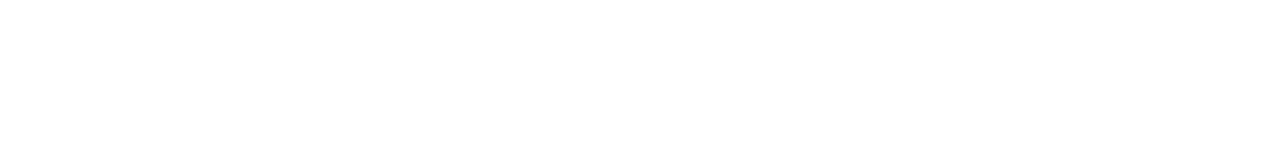
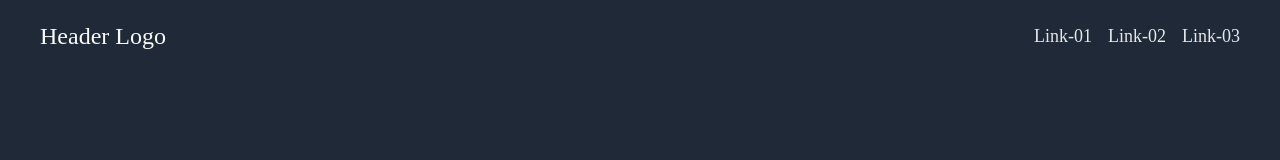
Before and after one commit to Librado-Aguirre/Landing_Page, a plain HTML site: page index.html in a window 1280 px wide. Drawn offline with Linux system fonts and the light colour scheme.

Commit message:
Created the header section with logo and links.

```diff
--- a/index.html
+++ b/index.html
@@ -4,9 +4,21 @@
     <meta charset="UTF-8">
     <meta http-equiv="X-UA-Compatible" content="IE=edge">
     <meta name="viewport" content="width=device-width, initial-scale=1.0">
-    <title>Landing Page</title>
+    <title>Landing_Page</title>
+    <link rel="stylesheet" href="style.css"
+
 </head>
 <body>
-
+    <header>
+        <div class="logo">
+            Header Logo
+        </div>
+        <ul class="header_links">
+            <li><a class="header_links" href="google.com">Link-01</a></li>
+            <li><a class="header_links" href="google.com">Link-02</a></li>
+            <li><a class="header_links" href="google.com">Link-03</a></li>
+        </ul>
+        </div>
+    </header>
 </body>
 </html>
--- a/style.css
+++ b/style.css
@@ -0,0 +1,28 @@
+body {
+    background-color: #1f2937;
+    flex-direction: column;
+
+}
+header {
+
+    display: flex;
+    align-items:center;
+    justify-content: space-between;
+    padding-left: 32px;
+    padding-right: 32px;
+}
+
+.logo {
+
+    font-size: 24px;
+    color: #f9faf8;
+}
+
+.header_links {
+    list-style-type: none;
+    text-decoration: none;
+    font-size: 18px;
+    color: #e5e7eb;
+    display: flex;
+    gap: 16px;
+}
```
